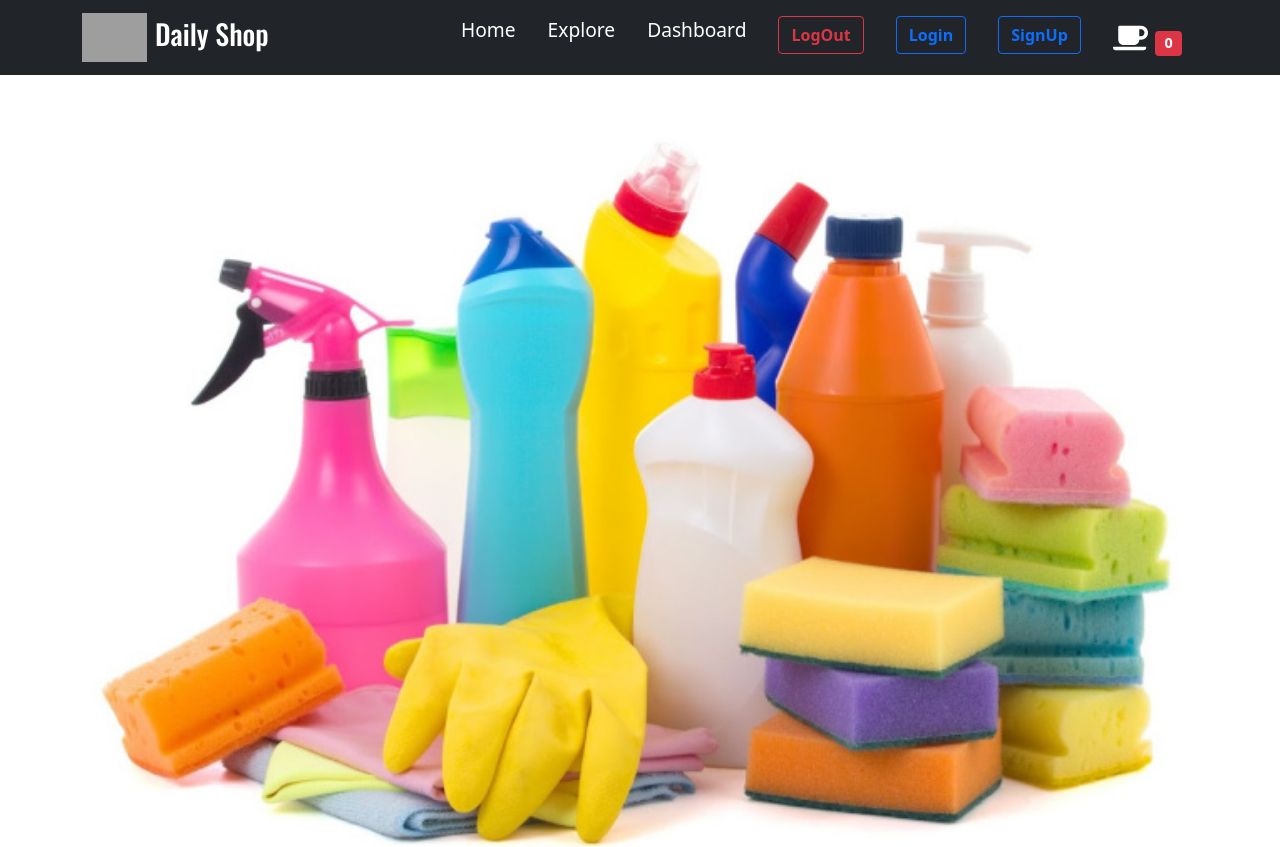
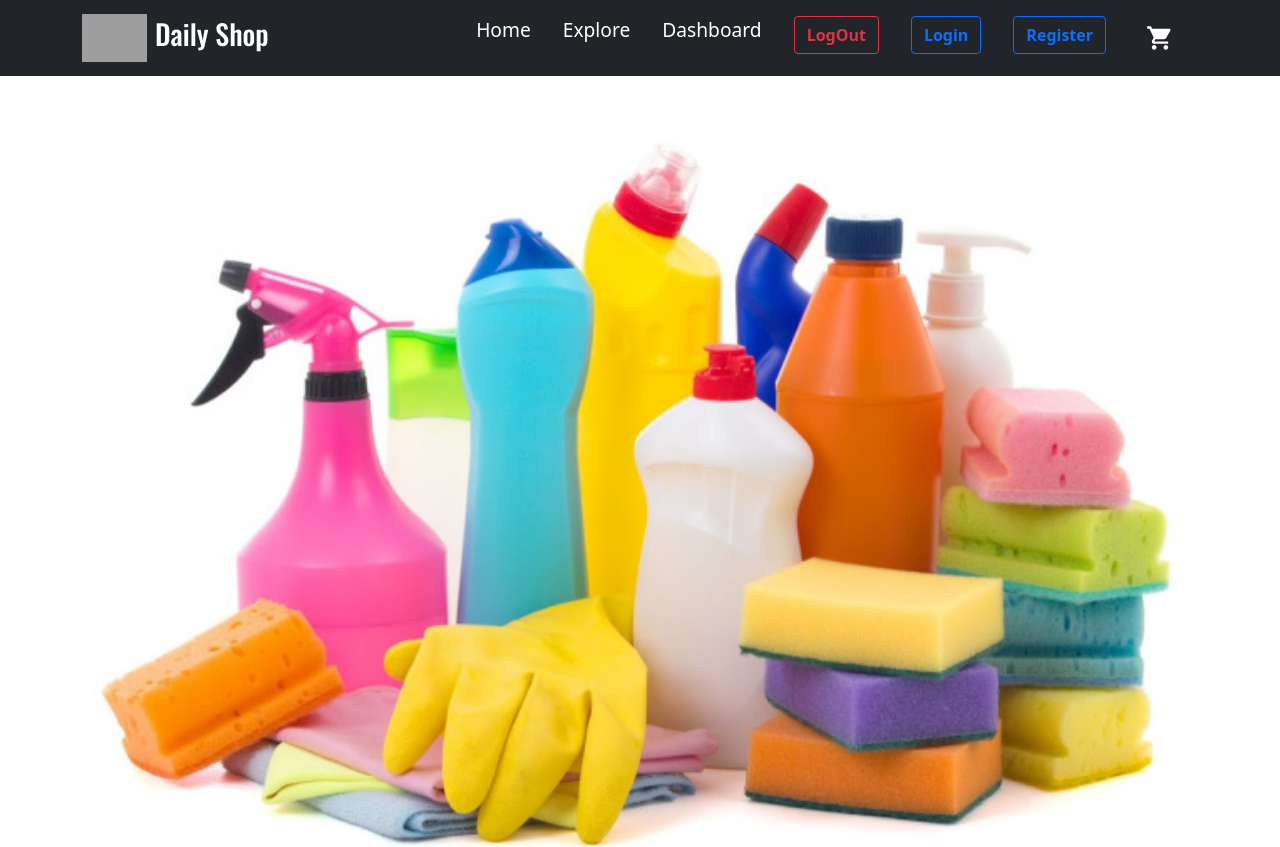
Before and after one commit to Mohib2021/daily-shop-client-side, a React (Create React App) app: page / in a window 1280 px wide. Shown: the top 847 px of the page. Built offline with nearby package versions, Linux system fonts and the light colour scheme; no server answers; grey boxes are pictures that could not be loaded.

Commit message:
add shopping icon

```diff
--- a/package.json
+++ b/package.json
@@ -3,11 +3,14 @@
   "version": "0.1.0",
   "private": true,
   "dependencies": {
+    "@emotion/react": "^11.7.1",
+    "@emotion/styled": "^11.6.0",
     "@fortawesome/fontawesome-svg-core": "^1.2.36",
     "@fortawesome/free-solid-svg-icons": "^5.15.4",
     "@fortawesome/react-fontawesome": "^0.1.16",
     "@material-ui/icons": "^4.11.2",
     "@mui/icons-material": "^5.2.5",
+    "@mui/material": "^5.2.6",
     "@reduxjs/toolkit": "^1.7.1",
     "@testing-library/jest-dom": "^5.16.1",
     "@testing-library/react": "^12.1.2",
--- a/src/App.js
+++ b/src/App.js
@@ -5,6 +5,7 @@ import { BrowserRouter as Router, Routes, Route } from "react-router-dom";
 import Login from "./components/Pages/Login/Login";
 import Register from "./components/Pages/Register/Register";
 import NotFound from "./components/Pages/404/NotFound";
+import Confirmation from "./components/Pages/Confirmation/Confirmation";
 function App() {
 	return (
 		// adding react router
@@ -14,6 +15,7 @@ function App() {
 				<Route path="/home" element={<Home />} />
 				<Route path="/login" element={<Login />} />
 				<Route path="/register" element={<Register />} />
+				<Route path="/confirmation" element={<Confirmation />} />
 				<Route path="*" element={<NotFound />} />
 			</Routes>
 		</Router>
--- /dev/null
+++ b/src/components/Pages/Confirmation/Confirmation.js
@@ -0,0 +1,11 @@
+import React from "react";
+
+const Confirmation = () => {
+	return (
+		<div>
+			<h2>This is confirmation</h2>
+		</div>
+	);
+};
+
+export default Confirmation;
--- a/src/components/Shared/MenuBar/MenuBar.js
+++ b/src/components/Shared/MenuBar/MenuBar.js
@@ -1,13 +1,14 @@
 import React, { useState } from "react";
-import { Badge, Container, Nav, Navbar } from "react-bootstrap";
+import { Container, Nav, Navbar } from "react-bootstrap";
 import style from "./MenuBar.module.css";
 import { Link } from "react-router-dom";
-import { FontAwesomeIcon } from "@fortawesome/react-fontawesome";
-import { faCoffee } from "@fortawesome/free-solid-svg-icons";
+import Badge from "@mui/material/Badge";
+import { styled } from "@mui/material/styles";
+import IconButton from "@mui/material/IconButton";
+import ShoppingCartIcon from "@mui/icons-material/ShoppingCart";
 
 function MenuBar() {
 	const [isActive, setIsActive] = useState(false);
-	const element = <FontAwesomeIcon icon={faCoffee} />;
 
 	return (
 		<div className={style.position}>
@@ -46,14 +47,17 @@ function MenuBar() {
 							<button className="btn fw-bold btn-outline-primary">Login</button>
 						</Nav.Link>
 
-						<Nav.Link as={Link} to="/signUp">
+						<Nav.Link as={Link} to="/register">
 							<button className="btn fw-bold btn-outline-primary">
-								SignUp
+								Register
 							</button>
 						</Nav.Link>
-						<Nav.Link as={Link} to="/signUp">
-							<span className="fs-3">{element} </span>
-							<Badge bg="danger">0</Badge>
+						<Nav.Link as={Link} to="/confirmation">
+							<IconButton aria-label="cart">
+								<Badge badgeContent={0} color="success">
+									<ShoppingCartIcon className="text-white fs-3" />
+								</Badge>
+							</IconButton>
 						</Nav.Link>
 					</div>
 					<div
--- a/src/components/Shared/MenuBar/MenuBar.module.css
+++ b/src/components/Shared/MenuBar/MenuBar.module.css
@@ -13,6 +13,9 @@
 	font-size: 1.2rem;
 	text-decoration: none;
 	color: white;
+}
+.navigationLink > a:hover {
+	color: rgb(209, 209, 209);
 }
 .burger > div {
 	width: 50px;
```
Also changed, not shown: 1 other file (tests, documents, lock files or other folders).
